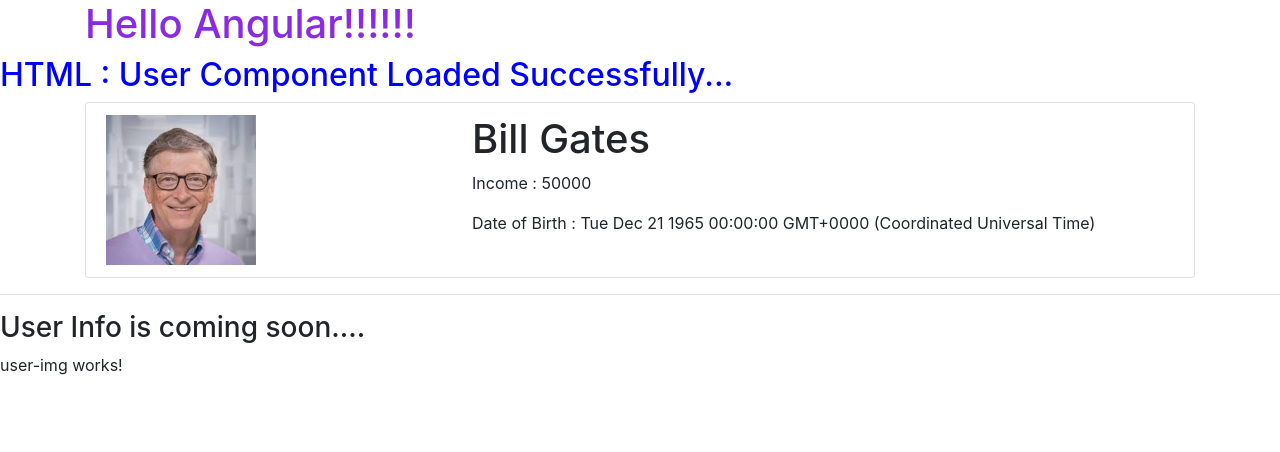
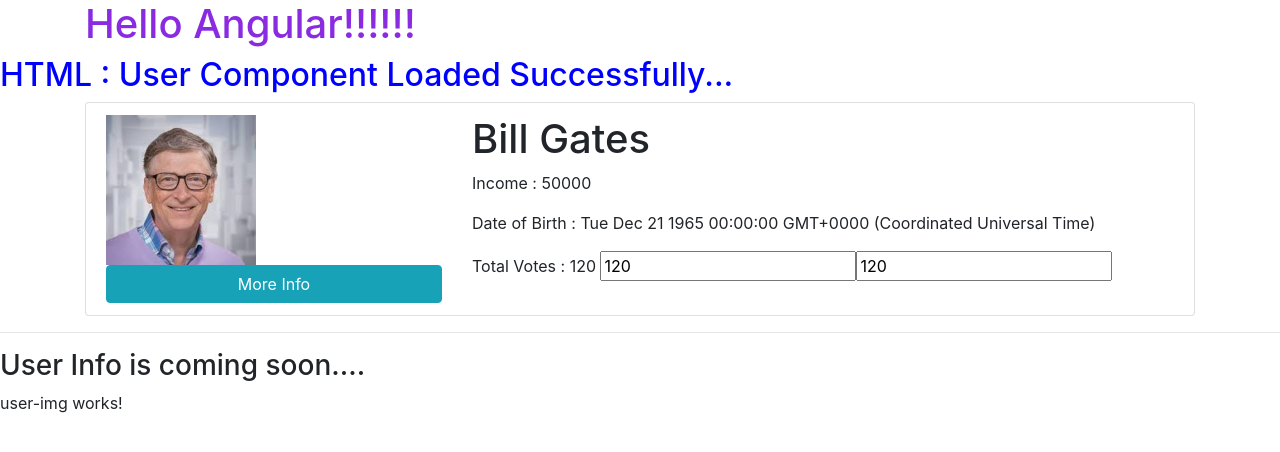
Before and after one commit to synergy2411/erricson, an Angular app: page / in a window 1280 px wide. Shown: the top 452 px of the page. Built offline with nearby package versions, Linux system fonts and the light colour scheme.

Commit message:
data-binding

```diff
--- a/src/app/app.module.ts
+++ b/src/app/app.module.ts
@@ -1,5 +1,6 @@
 import { BrowserModule } from '@angular/platform-browser';
 import { NgModule } from '@angular/core';
+import { FormsModule } from '@angular/forms';
 
 import { AppComponent } from './app.component';
 import { UserComponent } from './user/user.component';
@@ -14,7 +15,8 @@ import { UserImgComponent } from './user/user-img/user-img.component';
     UserImgComponent
   ],
   imports: [        // Modules - Built-in / Custom Module
-    BrowserModule
+    BrowserModule,
+    FormsModule
   ],
   providers: [],      // Services
   bootstrap: [AppComponent]
--- a/src/app/user/user.component.html
+++ b/src/app/user/user.component.html
@@ -6,6 +6,9 @@
       <div class="row">
         <div class="col-sm-4 col-md-4">
           <img [src]="user.image" width="150" height="150" />
+          <br/>
+          <button class="btn btn-info btn-block"
+            (click)="onMoreInfo(user)">More Info</button>
         </div>
         <div class="col-sm-8 col-md-8">
           <!-- Angular Expression -->
@@ -13,6 +16,12 @@
           <!-- Property Binding -->
           <p>Income : <span [innerHTML]="user.income"></span></p>
           <p>Date of Birth : {{ user.dob }}</p>
+          <p>Total Votes : {{ user.votes }}
+              <input type="number"
+                [value]="user.votes"
+                (change) = "user.votes = $event.target.value">
+              <input type="number" [(ngModel)]="user.votes" >
+          </p>
         </div>
       </div>
     </li>
--- a/src/app/user/user.component.ts
+++ b/src/app/user/user.component.ts
@@ -14,7 +14,12 @@ export class UserComponent {
     income : 50000,
     company : 'Microsoft',
     isWorking : true,
-    image : 'assets/images/bill.jpg'
+    image : 'assets/images/bill.jpg',
+    votes : 120
   };
 
+  onMoreInfo(usr: any) {
+    alert(`Mr. ${usr.lastName} is working with ${usr.company}`)
+  }
+
 }
```
